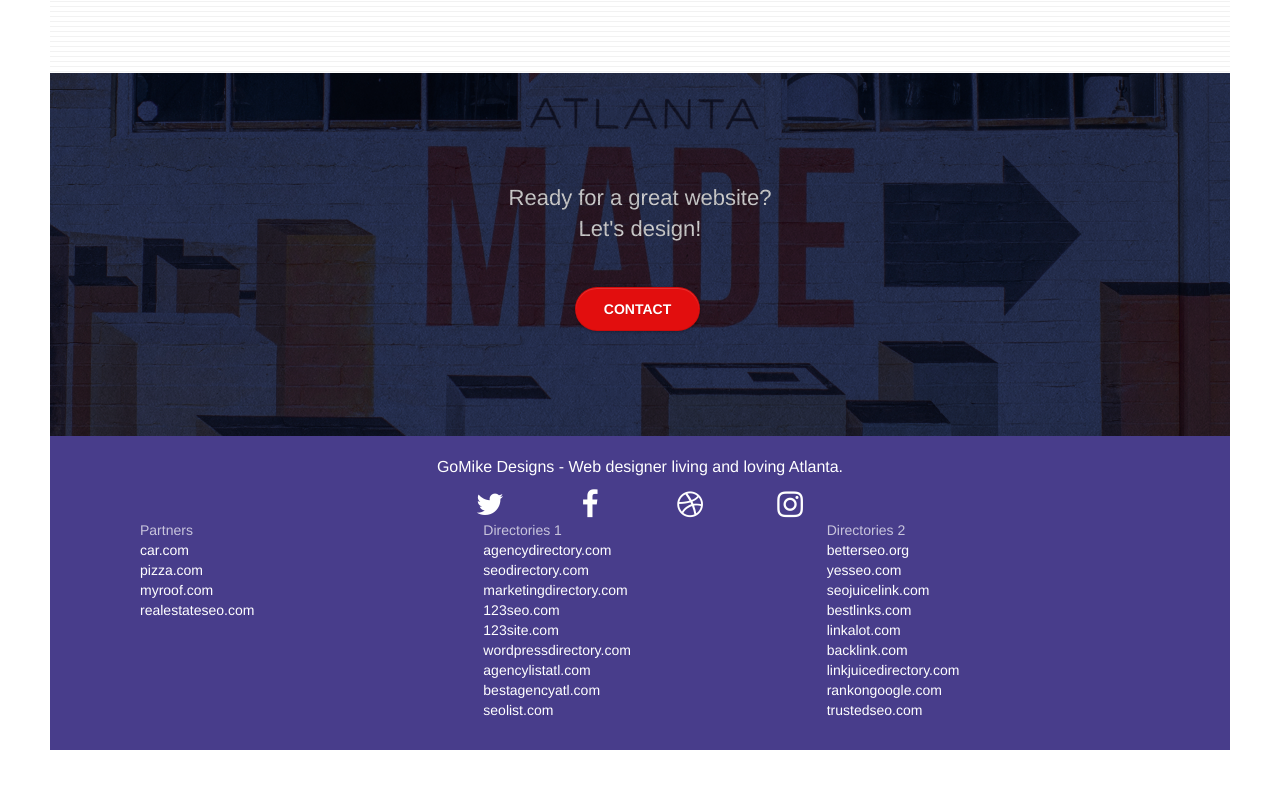
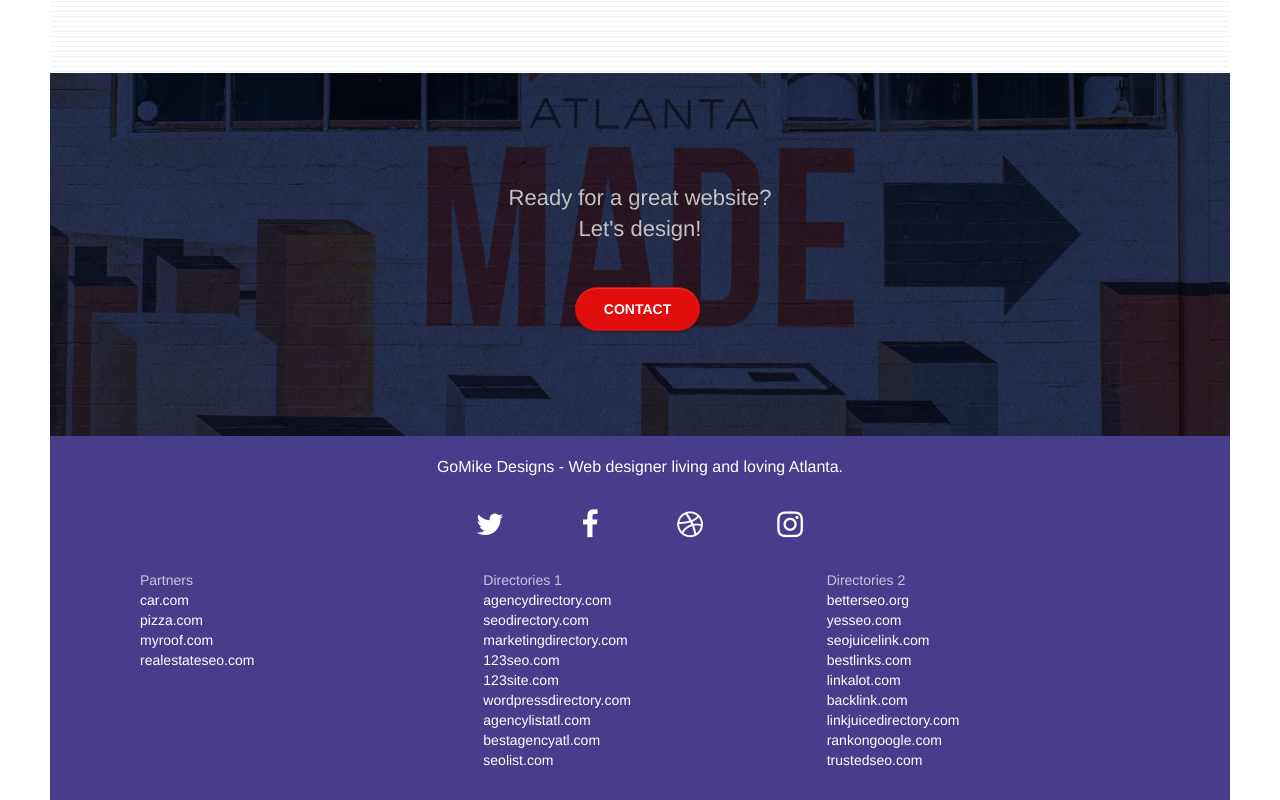
Before and after one commit to HabenMebrahtom/P4, a plain HTML site: page index.html in a window 1280 px wide. Shown: the part 2949-3749 px from the top of the page. Before the commit the page ends 3699 px from the top, so only its background shows below. Drawn offline with Linux system fonts and the light colour scheme.

Commit message:
changing the margin value in class .social in css

```diff
--- a/style.css
+++ b/style.css
@@ -677,7 +677,7 @@ p {
 
 .social {
     max-width: 400px;
-    margin: auto auto auto auto;
+    margin: 30px auto 30px auto;
 }
 
 h2 {
```
